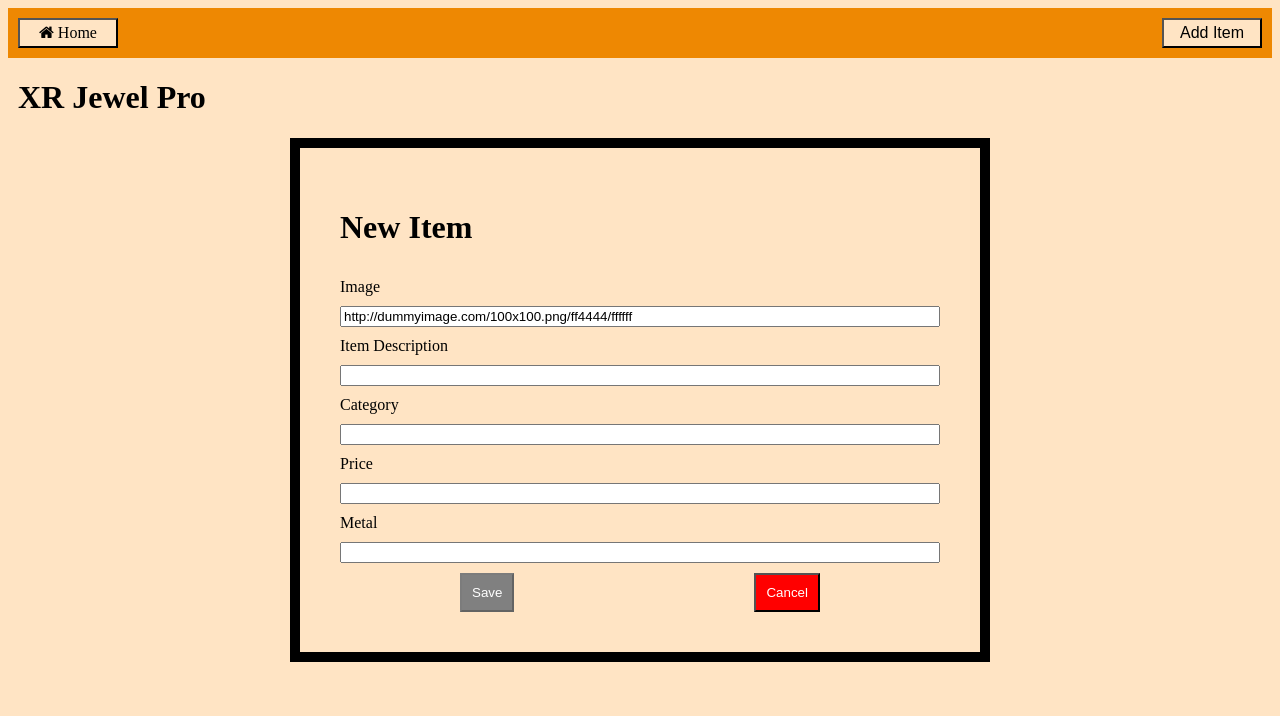
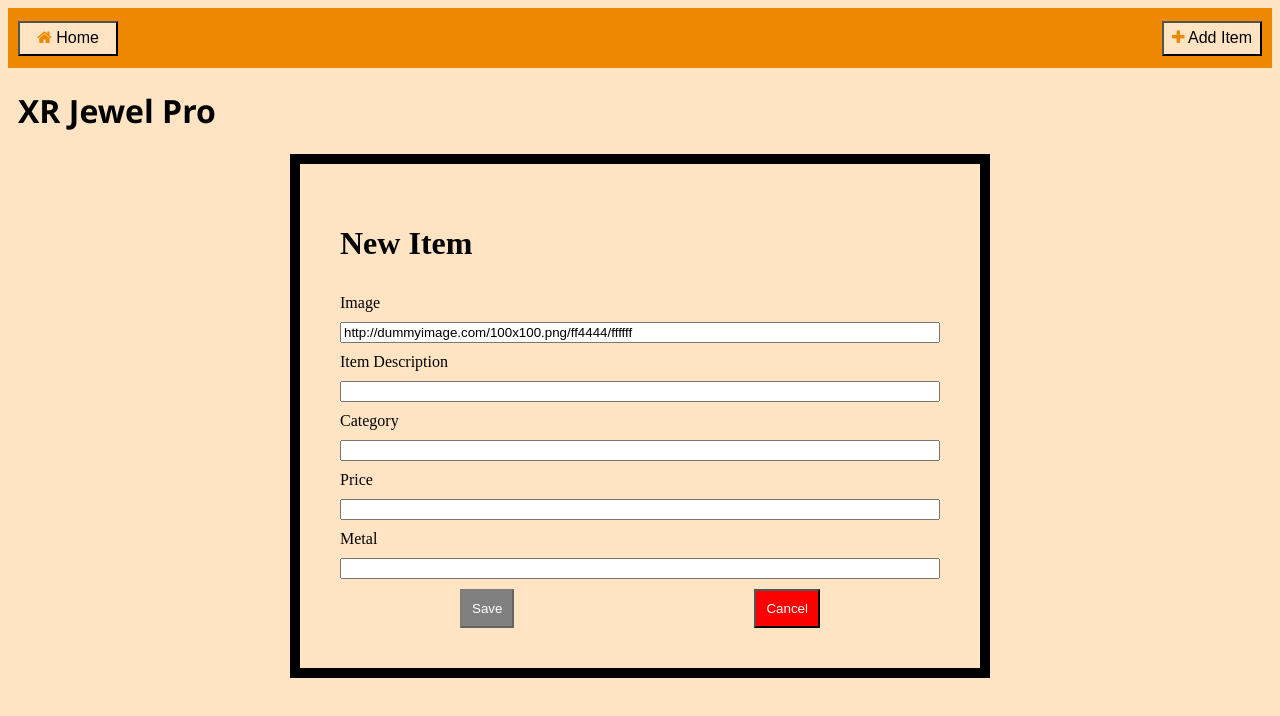
Before and after one commit to Xhuljano-Racaku/Warehouse-Inventory, an Angular app in the folder Inventory/: page /add in a window 1280 px wide. Shown: the top 716 px of the page. Built offline with nearby package versions, Linux system fonts and the light colour scheme.

Commit message:
Added icons
Added icons for home, add item, edit, and delete buttons and gave them some color

```diff
--- a/Inventory/src/app/app.component.css
+++ b/Inventory/src/app/app.component.css
@@ -4,6 +4,7 @@ nav {
     align-items: center;
     padding: 10px;
     background-color: rgb(238, 136, 2);
+    height: 60px;
 }
 
 .home {
@@ -17,10 +18,14 @@ nav {
     background-color: bisque;
     cursor: pointer;
     width: 100px;
-    height: 30px;
+    height: 35px;
     font-size :16px;
 }
 
 .button:hover {
     background-color: rgb(250, 212, 166);
 }
+
+h1 {
+    font-family: 'Segoe UI', Tahoma, Geneva, Verdana, sans-serif;
+}
--- a/Inventory/src/app/app.component.html
+++ b/Inventory/src/app/app.component.html
@@ -1,10 +1,10 @@
 <link rel="stylesheet" href="https://cdnjs.cloudflare.com/ajax/libs/font-awesome/4.7.0/css/font-awesome.min.css">
 <nav>
   <div class="home">
-    <button class="button" [routerLink]="['/list']"><i class="fa fa-home"> Home</i></button>
+    <button class="button" [routerLink]="['/list']"><i class="fa fa-home" style="color: rgb(238, 136, 2)"></i> Home</button>
   </div>
-  <button class="button" [routerLink]="['/add']">Add Item</button>
+  <button class="button" [routerLink]="['/add']"><i class="fa fa-plus" style="color: rgb(238, 136, 2)"></i> Add Item</button>
 </nav>
-<h1 style="padding-left: 10px;  ">XR Jewel Pro</h1>
+<h1 style="padding-left: 10px;">XR Jewel Pro</h1>
 
 <router-outlet></router-outlet>
--- a/Inventory/src/app/merchandise-list/merchandise-list.component.css
+++ b/Inventory/src/app/merchandise-list/merchandise-list.component.css
@@ -29,6 +29,7 @@
 .button {
   width: 70px;
   height: 30px;
+  cursor: pointer;
 }
 
 #price:hover {
--- a/Inventory/src/app/merchandise-list/merchandise-list.component.html
+++ b/Inventory/src/app/merchandise-list/merchandise-list.component.html
@@ -13,8 +13,8 @@
     <th>Metal</th>
     <th style="text-align: center;">Actions</th>
   </tr>
-  <!-- <tr *ngFor="let item of itemList; let i = index"> -->
-  <tr *ngFor="let item of itemList; let i = index">
+
+  <tr *ngFor="let item of itemList">
     <td>{{item.itemNumber}}</td>
     <td><img [src]="item.itemImage" alt="item image" id="image"></td>
     <td>{{item.description}}</td>
@@ -23,9 +23,9 @@
     <td>{{item.metal}}</td>
     <td>
       <div style="display: flex; justify-content: space-around;  align-items: center; border-color: transparent;">
-        <button class="button" (click)="editItem(item.itemNumber)">Edit</button>
+        <button class="button" (click)="editItem(item.itemNumber)"><i class="fa fa-edit" style="color: green"></i> Edit</button>
         <span>|</span>
-        <button class="button" (click)="deleteItem(item.itemNumber)">Remove</button>
+        <button class="button" (click)="deleteItem(item.itemNumber)"><i class="fa fa-trash" style="color: red"></i> Delete</button>
       </div>
     </td>
    </tr>
```
